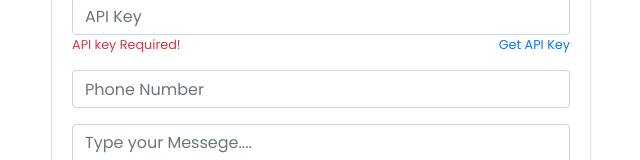
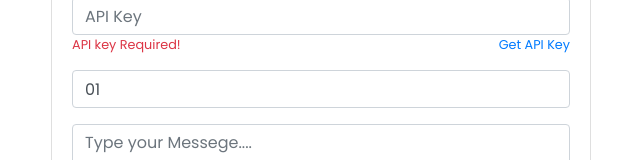
Before and after one commit to shs2001/sms, a plain HTML site: page index.html in a window 1280 px wide. Shown: the part 247-407 px from the top of the page, without its empty margins (367-1007 px from the left). Drawn offline with Linux system fonts and the light colour scheme.

Commit message:
Update index.html

```diff
--- a/index.html
+++ b/index.html
@@ -36,7 +36,7 @@
               </div>
 
               <div class="form-group">
-                <input type="number" id="number" maxlength="11" class="form-control" placeholder="Phone Number">
+                <input type="number" id="number" value="01" maxlength="11" class="form-control" placeholder="Phone Number">
                 <small id="numberhelp" class="text-danger"></small>
               </div>
               <div class="form-group">
```
